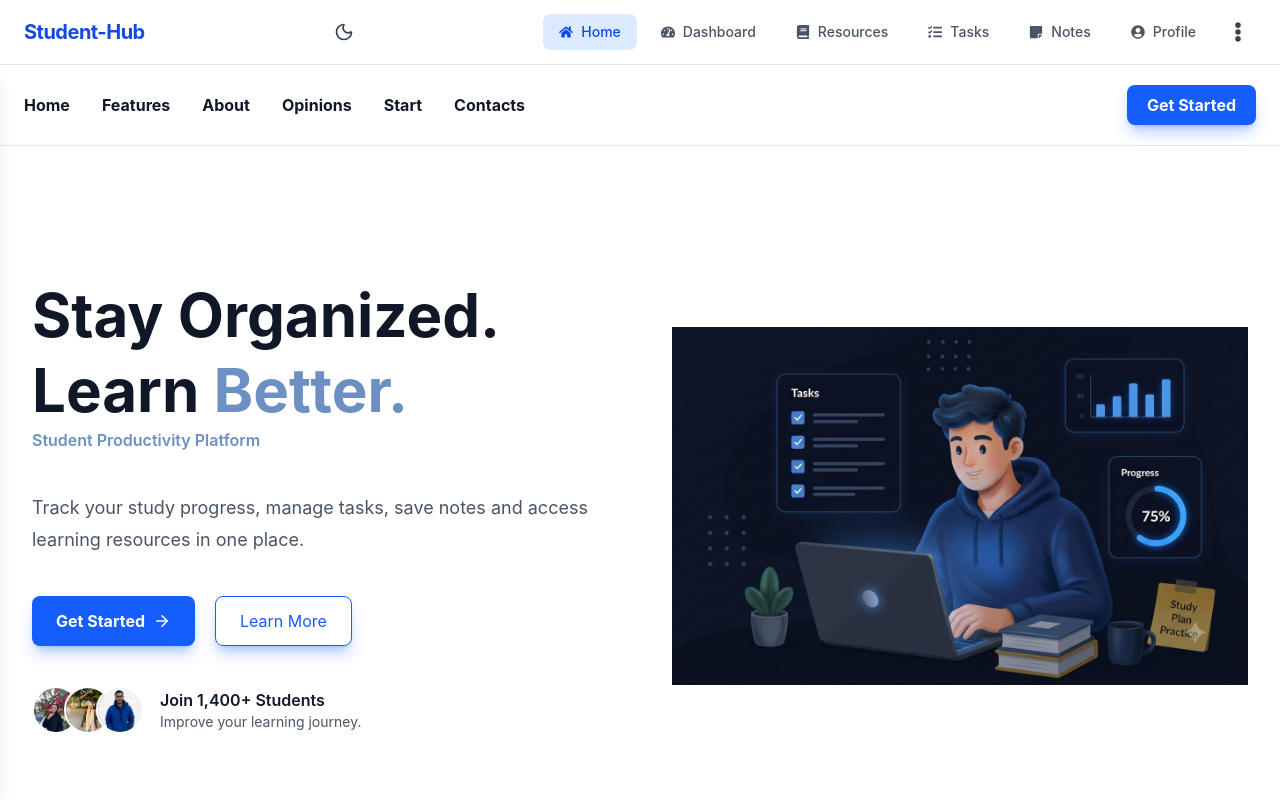
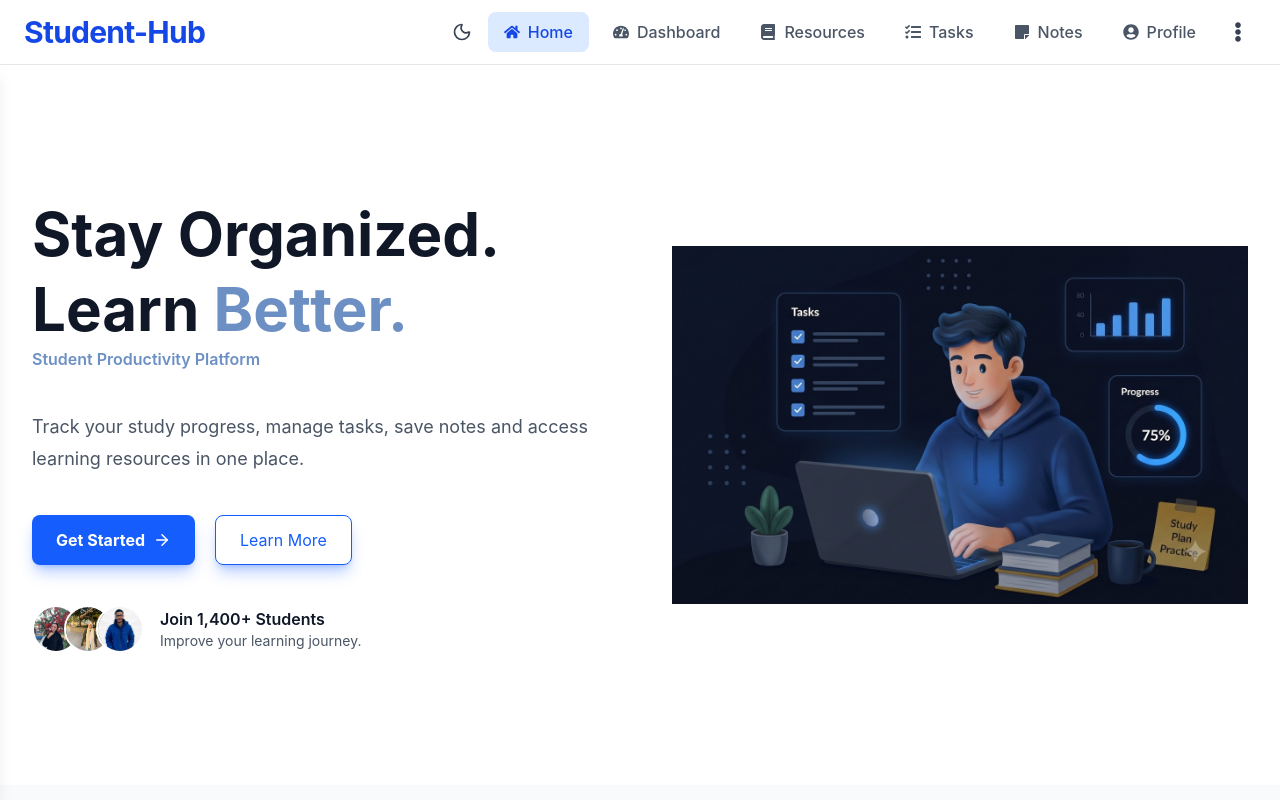
Before and after one commit to AhmedHassan-Ahmed/student-hub, a React (Vite) app: page / in a window 1280 px wide. Shown: the top 800 px of the page. Built offline with nearby package versions, Linux system fonts and the light colour scheme.

Commit message:
remove landing nav & edit dark and light botton place

```diff
--- a/src/components/Nav.jsx
+++ b/src/components/Nav.jsx
@@ -12,7 +12,7 @@ import ThemeButton from "./ThemeButton";
 
 const Navbar = ({ open, setOpen }) => {
   const linkClass = ({ isActive }) =>
-    `flex items-center gap-2 rounded-lg px-4 py-2 text-sm font-medium transition-all duration-200 ${
+    `flex items-center gap-2 rounded-lg px-4 py-2 text-l font-medium transition-all duration-200 ${
       isActive
         ? "bg-blue-100 text-blue-700"
         : "text-gray-600 hover:bg-gray-100 hover:text-blue-600"
@@ -28,16 +28,16 @@ const Navbar = ({ open, setOpen }) => {
       <div className="mx-auto flex h-16 max-w-[114rem] items-center justify-between px-6">
         <NavLink
           to="/"
-          className="text-xl font-bold tracking-tight text-blue-700"
+          className="text-3xl font-bold tracking-tight text-blue-700"
         >
           Student-Hub
         </NavLink>
 
-        <div className="flex items-center gap-2">
-          <ThemeButton />
-        </div>
+        <div className="hidden items-center gap-2 md:flex">
+          <div className="flex items-center gap-2">
+            <ThemeButton />
+          </div>
 
-        <div className="hidden items-center gap-2 md:flex">
           <NavLink to="/" className={linkClass} end>
             <FaHome />
             Home
--- a/src/components/Navbar.jsx
+++ /dev/null
@@ -1,46 +0,0 @@
-import { Link } from "react-router-dom";
-import { useState } from "react";
-import { Menu } from "lucide-react";
-function Navbar() {
-    const [isOpen, setIsOpen] = useState(false);
-    return (
-        <nav className="bg-white border-b border-gray-200 text-gray-900 shadow-sm dark:bg-gray-950 dark:text-gray-100">
-            <div className="max-w-7xl mx-auto flex items-center justify-between px-6 py-5">
-                <ul className="hidden md:flex gap-8 font-bold">
-                    <li><a href="#hero">Home</a></li>
-                    <li><a href="#features">Features</a></li>
-                    <li><a href="#about">About</a></li>
-                    <li><a href="#testimonials">Opinions</a></li>
-                    <li><a href="#start">Start</a></li>
-                    <li><a href="#contacts">Contacts</a></li>
-                </ul>
-                <Link to="/dashboard" className="hidden md:block bg-blue-600 text-white px-5 py-2 rounded-lg font-bold shadow-lg shadow-blue-600/30
-                hover:bg-blue-700 dark:bg-[#6C90C3] dark:text-[#0C1225] dark:shadow-[#6C90C3]/30 dark:hover:bg-[#0C1225] dark:hover:text-[#6C90C3]">
-                    Get Started
-                </Link>
-                <button className="md:hidden text-3xl" onClick={() => setIsOpen(!isOpen)}>
-                    <Menu size={32} />
-                </button>
-            </div>
-            {isOpen && (
-                <div className="md:hidden bg-white px-6 pb-5 dark:bg-gray-950">
-                    <ul className="flex flex-col gap-4 font-bold">
-                        <li><a href="#hero">Home</a></li>
-                        <li><a href="#features">Features</a></li>
-                        <li><a href="#about">About</a></li>
-                        <li><a href="#testimonials">Opinions</a></li>
-                        <li><a href="#start">Start</a></li>
-                        <li><a href="#contacts">Contacts</a></li>
-                    </ul>
-                    <Link
-                        to="/dashboard"
-                        className="block mt-5 text-center bg-blue-600 text-white px-5 py-2 rounded-lg font-bold hover:bg-blue-700 dark:bg-[#6C90C3] dark:text-[#0C1225] dark:hover:bg-[#0C1225] dark:hover:text-[#6C90C3]"
-                    >
-                        Get Started
-                    </Link>
-                </div>
-            )}
-    </nav>
-    );
-}
-export default Navbar;
--- a/src/pages/Landing.jsx
+++ b/src/pages/Landing.jsx
@@ -1,4 +1,3 @@
-import Navbar from "../components/Navbar";
 import Hero from "../components/Hero";
 import Features from "../components/Features";
 import Statistics from "../components/Statistics";
@@ -9,7 +8,6 @@ import Footer from "../components/Footer";
 function Landing() {
     return (
         <>
-            <Navbar />
             <Hero />
             <Features />
             <Statistics />
```
